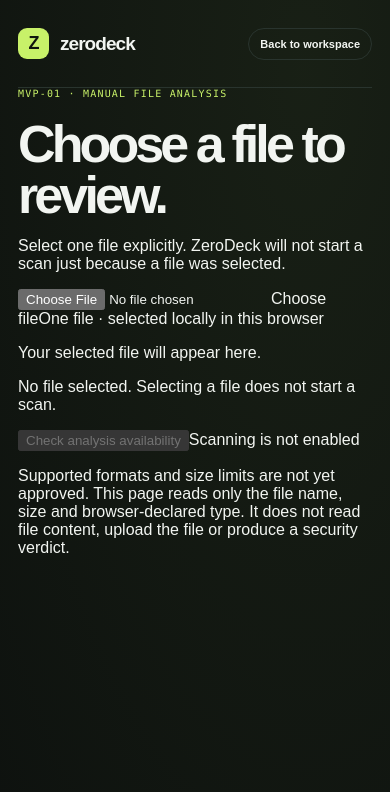
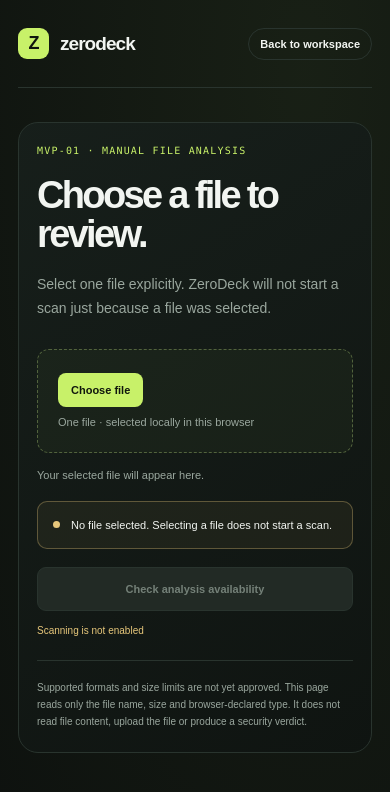
Before and after one commit to REMAREMA6/zero-deck, a Next.js app in the folder apps/web/: page /file-analysis in a window 390 px wide. Shown: the top 792 px of the page. Built offline with nearby package versions, Linux system fonts and the light colour scheme.

Commit message:
Style responsive Web file selection and unavailable states

```diff
--- a/apps/web/app/globals.css
+++ b/apps/web/app/globals.css
@@ -376,3 +376,234 @@ h3 {
   color: var(--muted);
   padding: 24px 0;
 }
+
+
+.hero-action {
+  display: inline-flex;
+  align-items: center;
+  justify-content: center;
+  min-height: 46px;
+  margin-top: 24px;
+  padding: 0 18px;
+  border: 1px solid var(--accent);
+  border-radius: 10px;
+  background: var(--accent);
+  color: #10160d;
+  font-size: 12px;
+  font-weight: 800;
+  transition: transform 160ms ease, filter 160ms ease;
+}
+.hero-action:hover,
+.hero-action:focus-visible {
+  filter: brightness(1.05);
+  transform: translateY(-1px);
+}
+
+.analysis-shell {
+  min-height: 100vh;
+  display: flex;
+  flex-direction: column;
+  padding-bottom: 56px;
+}
+.analysis-card {
+  width: min(100%, 760px);
+  margin: clamp(48px, 9vw, 112px) auto;
+  padding: clamp(24px, 5vw, 48px);
+  border: 1px solid var(--line);
+  border-radius: 20px;
+  background: linear-gradient(145deg, rgba(23, 31, 27, 0.96), rgba(15, 20, 17, 0.96));
+}
+.analysis-card h1 {
+  max-width: 600px;
+  font-size: clamp(38px, 6vw, 66px);
+  line-height: 1.02;
+  letter-spacing: -0.07em;
+}
+.analysis-copy {
+  max-width: 560px;
+  margin: 18px 0 28px;
+  color: var(--muted);
+  font-size: 14px;
+  line-height: 1.75;
+}
+.file-picker {
+  position: relative;
+  display: flex;
+  min-height: 104px;
+  flex-direction: column;
+  align-items: flex-start;
+  justify-content: center;
+  gap: 9px;
+  padding: 18px 20px;
+  border: 1px dashed #52633d;
+  border-radius: 12px;
+  background: rgba(200, 241, 105, 0.035);
+  cursor: pointer;
+}
+.file-picker:focus-within {
+  outline: 2px solid var(--accent);
+  outline-offset: 3px;
+}
+.file-picker input {
+  position: absolute;
+  width: 1px;
+  height: 1px;
+  padding: 0;
+  overflow: hidden;
+  clip: rect(0, 0, 0, 0);
+  white-space: nowrap;
+  clip-path: inset(50%);
+}
+.file-picker-action {
+  display: inline-flex;
+  align-items: center;
+  min-height: 34px;
+  padding: 0 13px;
+  border-radius: 8px;
+  background: var(--accent);
+  color: #10160d;
+  font-size: 11px;
+  font-weight: 800;
+}
+.file-picker-hint,
+.empty-selection {
+  color: var(--muted);
+  font-size: 11px;
+}
+.empty-selection {
+  margin: 16px 0;
+}
+.selected-file {
+  margin-top: 18px;
+  padding: 17px;
+  border: 1px solid var(--line);
+  border-radius: 12px;
+  background: rgba(11, 14, 13, 0.55);
+}
+.selected-file-heading {
+  display: flex;
+  align-items: center;
+  justify-content: space-between;
+  gap: 12px;
+}
+.selected-file-label {
+  color: var(--accent);
+  font-family: 'SFMono-Regular', Consolas, ui-monospace, monospace;
+  font-size: 9px;
+  letter-spacing: 0.12em;
+}
+.text-action {
+  border: 0;
+  background: transparent;
+  color: var(--muted);
+  font: inherit;
+  font-size: 11px;
+  cursor: pointer;
+}
+.text-action:hover,
+.text-action:focus-visible {
+  color: var(--accent);
+}
+.selected-file-name {
+  margin: 14px 0;
+  overflow-wrap: anywhere;
+  color: var(--text);
+  font-size: 15px;
+  font-weight: 700;
+}
+.file-metadata {
+  display: flex;
+  flex-wrap: wrap;
+  gap: 12px 28px;
+  margin: 0;
+}
+.file-metadata div {
+  min-width: 120px;
+}
+.file-metadata dt {
+  color: var(--muted);
+  font-size: 10px;
+}
+.file-metadata dd {
+  margin: 5px 0 0;
+  overflow-wrap: anywhere;
+  color: var(--text);
+  font-size: 12px;
+}
+.analysis-status {
+  display: flex;
+  align-items: flex-start;
+  gap: 11px;
+  margin-top: 20px;
+  padding: 14px 15px;
+  border: 1px solid rgba(231, 199, 123, 0.32);
+  border-radius: 10px;
+  background: rgba(231, 199, 123, 0.06);
+}
+.status-indicator {
+  width: 7px;
+  height: 7px;
+  margin-top: 5px;
+  flex: 0 0 auto;
+  border-radius: 50%;
+  background: var(--warning);
+}
+.analysis-status p {
+  margin: 0;
+  color: var(--text);
+  font-size: 11px;
+  line-height: 1.65;
+}
+.analysis-actions {
+  display: flex;
+  align-items: center;
+  flex-wrap: wrap;
+  gap: 14px;
+  margin-top: 18px;
+}
+.analysis-submit {
+  min-height: 44px;
+  padding: 0 16px;
+  border: 1px solid var(--accent);
+  border-radius: 9px;
+  background: var(--accent);
+  color: #10160d;
+  font: inherit;
+  font-size: 11px;
+  font-weight: 800;
+  cursor: pointer;
+}
+.analysis-submit:disabled {
+  border-color: var(--line);
+  background: #222a25;
+  color: #748078;
+  cursor: not-allowed;
+}
+.analysis-unavailable {
+  color: var(--warning);
+  font-size: 10px;
+}
+.analysis-disclaimer {
+  margin: 24px 0 0;
+  padding-top: 18px;
+  border-top: 1px solid var(--line);
+  color: var(--muted);
+  font-size: 10px;
+  line-height: 1.7;
+}
+@media (max-width: 600px) {
+  .analysis-shell {
+    padding-bottom: 24px;
+  }
+  .analysis-card {
+    margin: 34px auto;
+    padding: 22px 18px;
+  }
+  .analysis-actions {
+    align-items: stretch;
+    flex-direction: column;
+  }
+  .analysis-submit {
+    width: 100%;
+  }
+}
```
